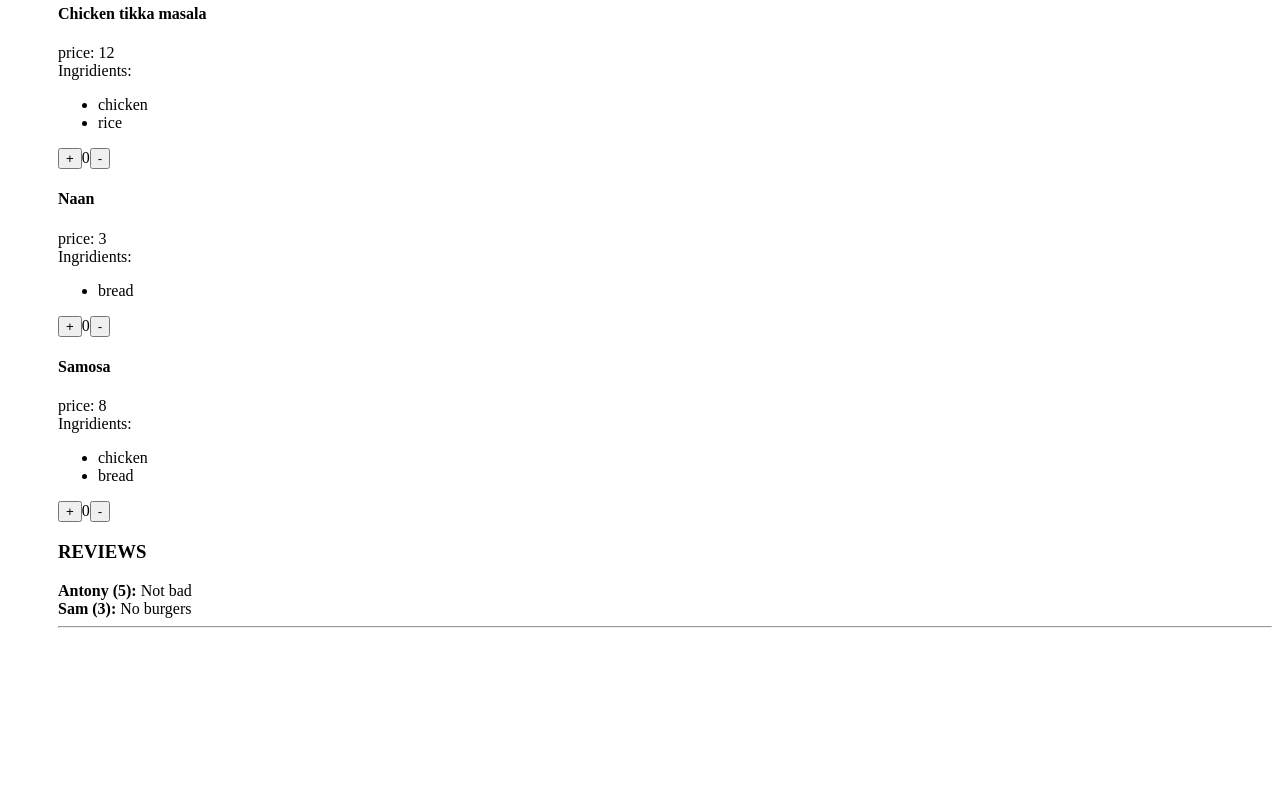
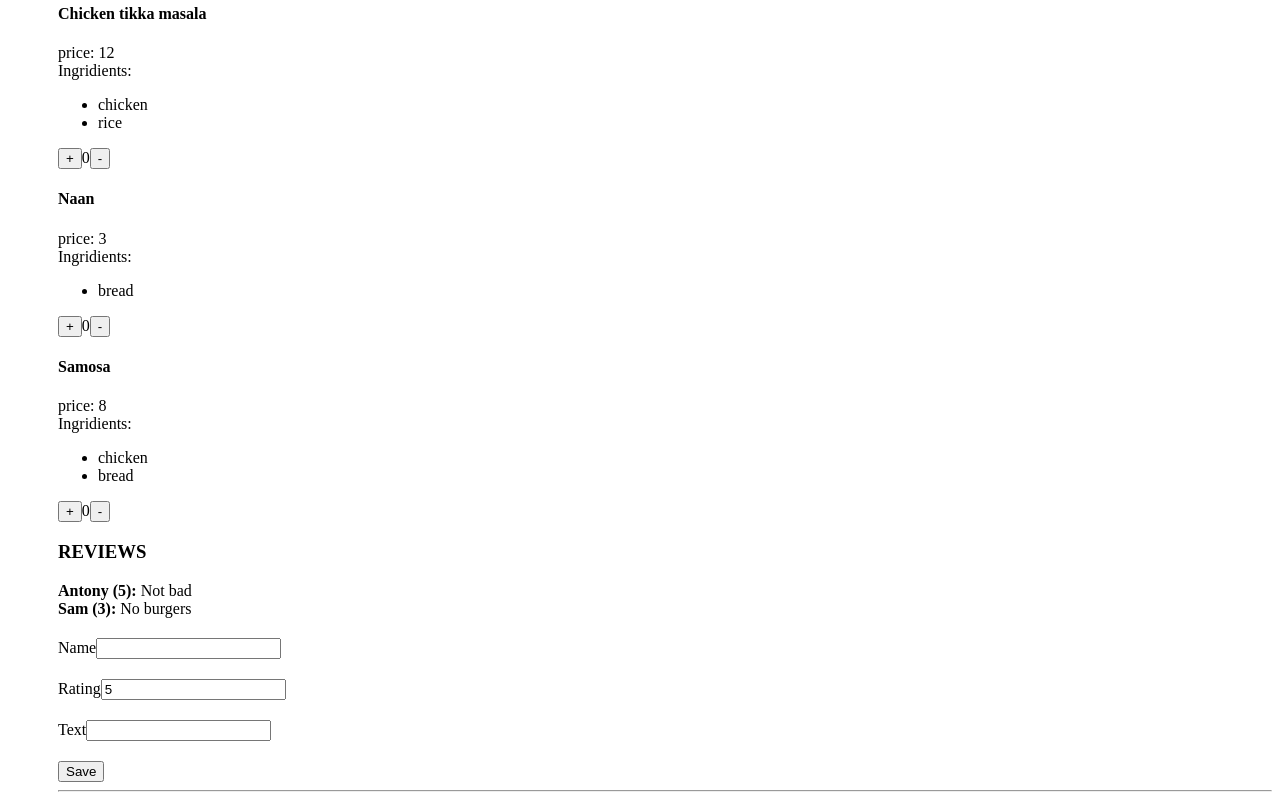
Before and after one commit to rattvol/ReactHomeWork, a React (Vite) app: page / in a window 1280 px wide. Shown: the part 220-1020 px from the top of the page. Before the commit the page ends 856 px from the top, so only its background shows below. Built offline with nearby package versions, Linux system fonts and the light colour scheme.

Commit message:
lesson4 Main Part

```diff
--- /dev/null
+++ b/components/customHook/useCounter.jsx
@@ -0,0 +1,18 @@
+import { useState, useCallback } from "react";
+
+export function useCounter(initialCount) {
+  const [counter, setCount] = useState(initialCount);
+
+  const min = 0;
+  const max = 5;
+
+  const increase = useCallback(() => {
+    setCount((prevState) => (prevState + 1 > max ? prevState : prevState + 1));
+  }, []);
+
+  const decrease = useCallback(() => {
+    setCount((prevState) => (prevState - 1 < min ? prevState : prevState - 1));
+  }, []);
+
+  return { counter, increase, decrease };
+}
--- a/components/layout/layout.jsx
+++ b/components/layout/layout.jsx
@@ -1,8 +1,7 @@
-
 import { Footer } from "../footer/footer";
 import { Header } from "../header/header";
 
-export const Layout = ( {children} ) => {
+export const Layout = ({ children }) => {
   return (
     <div id="layoutCustom">
       <Header />
--- a/components/restaurant/menu.jsx
+++ b/components/restaurant/menu.jsx
@@ -1,24 +1,7 @@
-/* eslint-disable react/react-in-jsx-scope */
-import { useState } from "react";
-
-const useCounter = () => {
-  const [counter, setCount] = useState(0);
-  const min = 0;
-  const max = 5;
-
-  const increase = () => {
-    setCount((prevState) => (prevState + 1 > max ? prevState : prevState + 1));
-  };
-
-  const decrease = () => {
-    setCount((prevState) => (prevState - 1 < min ? prevState : prevState - 1));
-  };
-
-  return { counter, increase, decrease };
-};
+import { useCounter } from "../customHook/useCounter";
 
 export const Menu = ({ name, price, ingredients }) => {
-  const { counter, increase, decrease } = useCounter();
+  const { counter, increase, decrease } = useCounter(0);
   return (
     <div>
       <h4>{name}</h4>
--- a/components/restaurant/restaurant.jsx
+++ b/components/restaurant/restaurant.jsx
@@ -1,6 +1,6 @@
-/* eslint-disable react/react-in-jsx-scope */
 import { Menu } from "./menu";
 import { Review } from "./review";
+import { ReviewForm } from "../../components/reviewForm/reviewForm";
 
 export const Restaurant = ({ restaurant }) => {
   if (!restaurant) return null;
@@ -25,6 +25,7 @@ export const Restaurant = ({ restaurant }) => {
       ) : (
         <div>-</div>
       )}
+      <ReviewForm />
       <hr></hr>
     </div>
   );
--- /dev/null
+++ b/components/reviewForm/reviewForm.jsx
@@ -0,0 +1,71 @@
+import { useReducer } from "react";
+
+const START_FORM = { name: "", text: "", rating: 5 };
+
+const ratingMin = 0;
+const ratingMax = 5;
+
+function reducer(state, { type, payload }) {
+  switch (type) {
+    case "name":
+      return { ...START_FORM, name: payload };
+    case "rating":
+      return {
+        ...state,
+        rating:
+          payload < ratingMin
+            ? ratingMin
+            : payload > ratingMax
+              ? ratingMax
+              : payload,
+      };
+    case "text":
+      return { ...state, text: payload };
+    default:
+      return START_FORM;
+  }
+}
+
+const useForm = (initialValue) => {
+  return useReducer(reducer, initialValue);
+};
+
+export const ReviewForm = () => {
+  const [form, dispatch] = useForm(START_FORM);
+
+  return (
+    <div>
+      <div className="inputBlock">
+        <span>Name</span>
+        <input
+          value={form.name}
+          onChange={(event) => {
+            dispatch({ type: "name", payload: event.target.value });
+          }}
+        />
+      </div>
+      <div className="inputBlock">
+        <span>Rating</span>
+        <input
+          type="number"
+          value={form.rating}
+          onChange={(event) => {
+            dispatch({ type: "rating", payload: event.target.value });
+          }}
+        />
+      </div>
+      <div className="inputBlock">
+        <span>Text</span>
+        <input
+          value={form.text}
+          onChange={(event) => {
+            dispatch({ type: "text", payload: event.target.value });
+          }}
+        />
+      </div>
+      <button className="inputBlock" onClick={() => dispatch("")}>
+        Save
+      </button>
+    </div>
+  );
+};
--- a/package.json
+++ b/package.json
@@ -24,6 +24,7 @@
     "eslint-plugin-prettier": "^5.1.3",
     "eslint-plugin-react": "^7.34.3",
     "eslint-plugin-react-hooks": "^4.6.2",
+    "eslint-plugin-react-refresh": "^0.4.7",
     "globals": "^15.8.0",
     "prettier": "^3.3.2",
     "vite": "^5.3.1"
--- a/style/main.css
+++ b/style/main.css
@@ -2,11 +2,13 @@
   margin-left: 50px;
 }
 
-  .tabButton
-  {
+.tabButton {
   padding: 0.5rem 1rem;
   cursor: pointer;
-    transition: color .15s ease-in-out,background-color .15s ease-in-out,border-color .15s ease-in-out;
+  transition:
+    color 0.15s ease-in-out,
+    background-color 0.15s ease-in-out,
+    border-color 0.15s ease-in-out;
   text-decoration: none;
   color: #0d6efd;
   border: 1;
@@ -14,3 +16,7 @@
   background: 0 0;
   margin-left: 50px;
 }
+
+.inputBlock {
+  margin-top: 20px;
+}
```
Also changed, not shown: components/restaurant/review.jsx (+9 -6 lines), eslint.config.js (deleted, +0 -12 lines), .eslintrc.cjs, 1 other file (tests, documents, lock files or other folders). Lines whose indentation alone changed are shown as unchanged.
